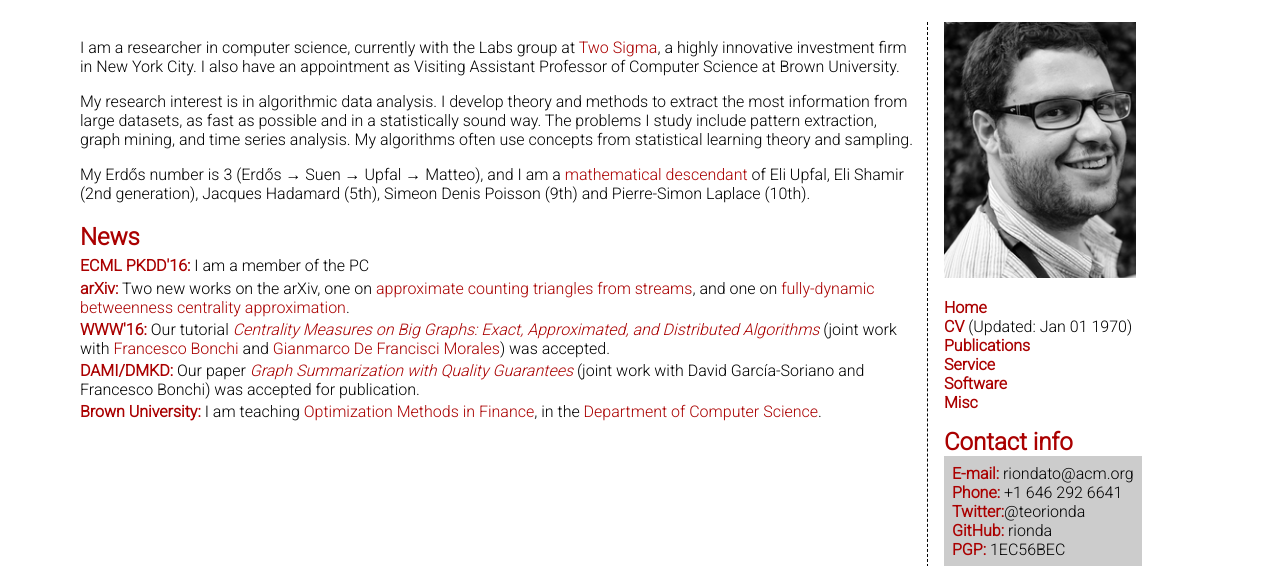
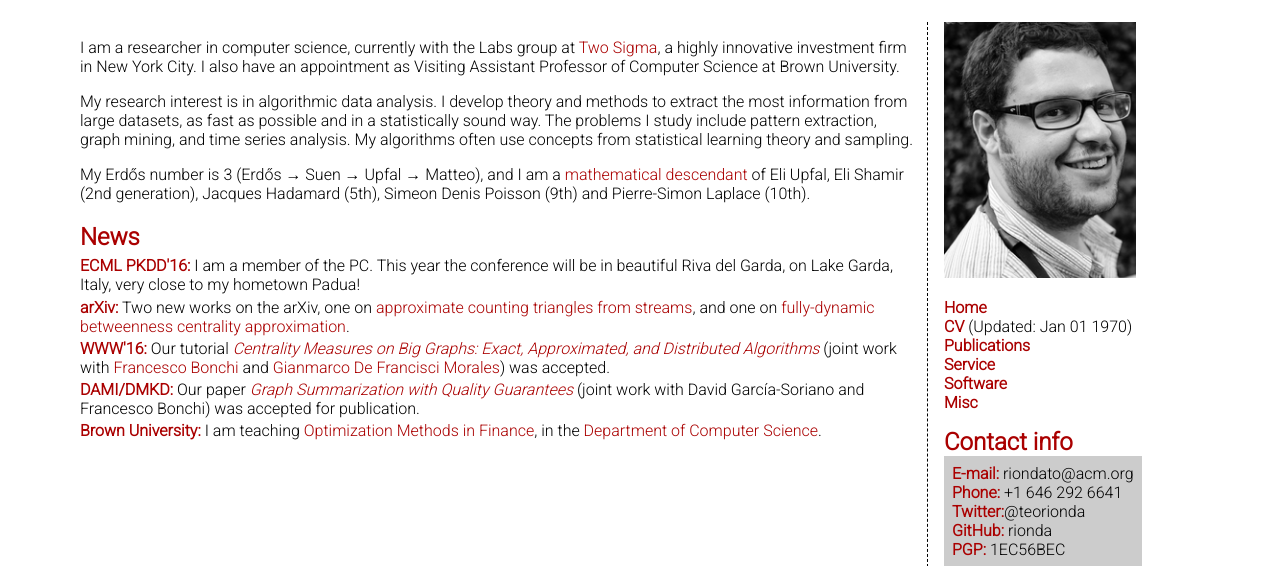
Before and after one commit to rionda/rionda.to, a PHP site: page / in a window 1280 px wide. Shown: the part 59-625 px from the top of the page. Run offline with PHP 8.4, Linux system fonts and the light colour scheme.

Commit message:
Fix ECML PKDD news entry.

```diff
--- a/index.php
+++ b/index.php
@@ -19,7 +19,9 @@
 				(10th).</p>
 				<h2>News</h2>
 				<ul>
-					<li><strong>ECML PKDD'16:</strong> I am a member of the PC</li>
+					<li><strong>ECML PKDD'16:</strong> I am a member of the PC. This year
+					the conference will be in beautiful Riva del Garda, on Lake Garda,
+					Italy, very close to my hometown Padua!</li>
 					<li><strong>arXiv:</strong> Two new works on the arXiv, one on <a
 						href="http://arxiv.org/abs/1602.07424">approximate counting
 						triangles from streams</a>, and one on <a
```
